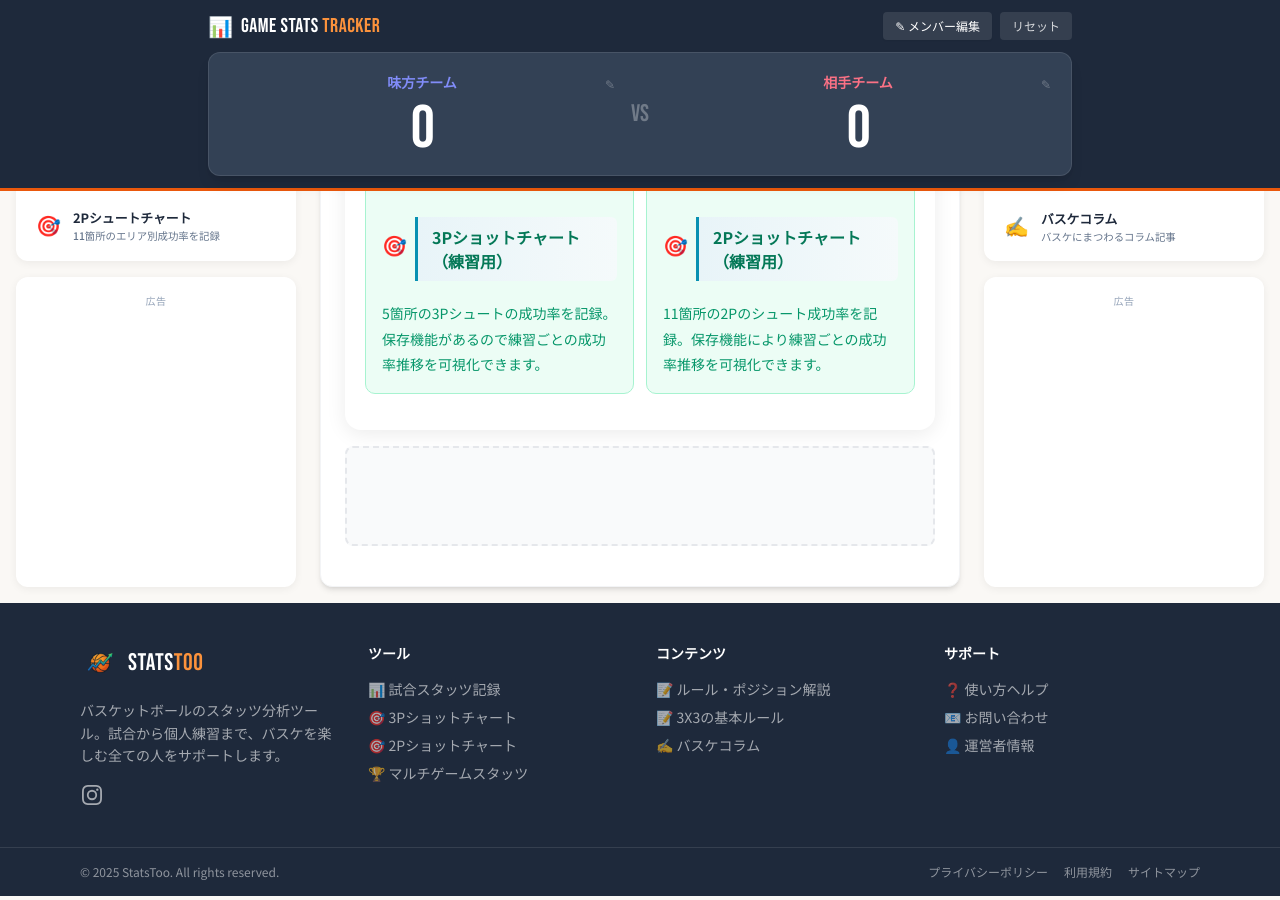
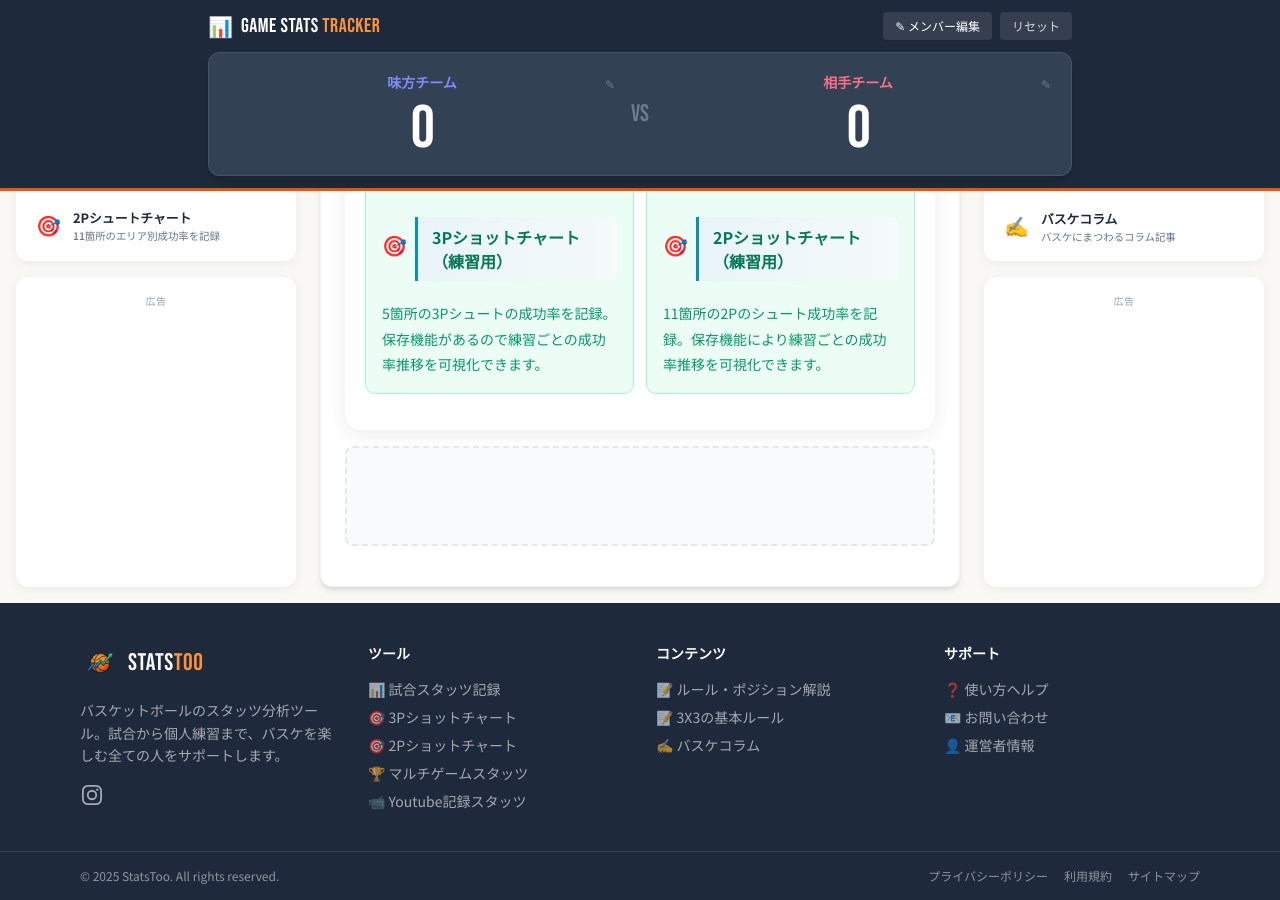
Before and after one commit to BSK-Ryo/statstoo, a Jekyll site: the page built from index.html, in a window 1280 px wide and 900 px high, scrolled down 6596 px. Built offline with Jekyll 4.4.1, drawn with Linux system fonts in a browser that asks for light colours; nearby versions of some CDN libraries.

Commit message:
ヘッダーフッター修正

```diff
--- a/_includes/footer.html
+++ b/_includes/footer.html
@@ -30,6 +30,7 @@
                     <li><a href="/tools/3point-shot-chart/" class="text-white/60 hover:text-primary-light transition">🎯 3Pショットチャート</a></li>
                     <li><a href="/tools/2point-shot-chart/" class="text-white/60 hover:text-primary-light transition">🎯 2Pショットチャート</a></li>
                     <li><a href="/tools/mulch-game-stats/" class="text-white/60 hover:text-primary-light transition">🏆 マルチゲームスタッツ</a></li>
+                    <li><a href="/tools/video-stats-tracker/" class="text-white/60 hover:text-primary-light transition">📹 Youtube記録スタッツ</a></li>
                 </ul>
             </div>
 
--- a/_includes/header.html
+++ b/_includes/header.html
@@ -213,6 +213,14 @@
                        {% endif %}">
                         <span>🏆</span> マルチゲームスタッツ
                     </a>
+                    <a href="/tools/video-stats-tracker/" class="block px-3 py-2 rounded-lg text-sm font-medium transition flex items-center gap-2
+                       {% if page.url contains '/tools/video-stats-tracker/' %}
+                           bg-primary/30 text-primary-light
+                       {% else %}
+                           text-white/70 hover:text-white hover:bg-white/10
+                       {% endif %}">
+                        <span>📹</span> Youtube記録スタッツ
+                    </a>
                 </div>
             </div>
 
```
